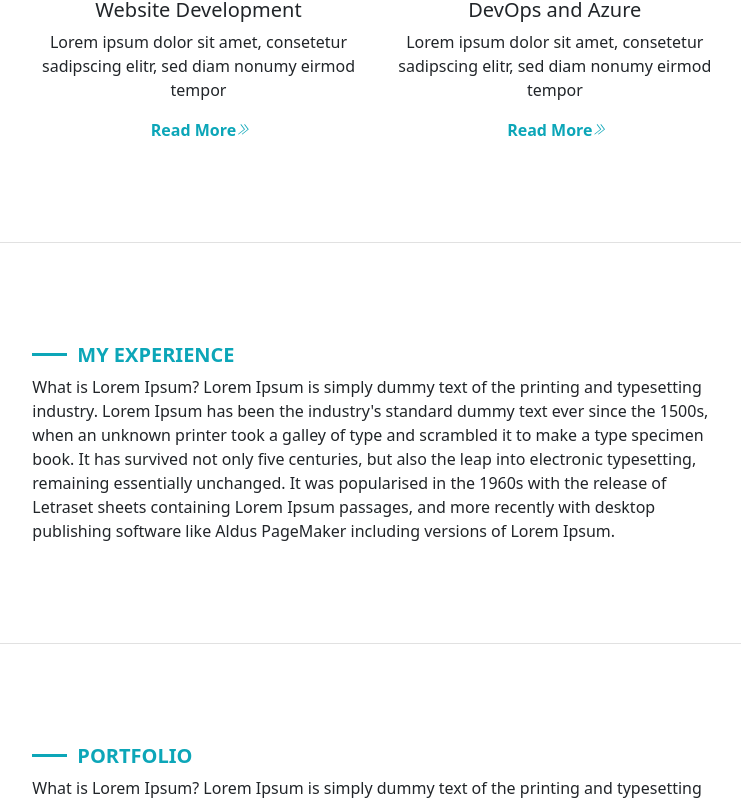
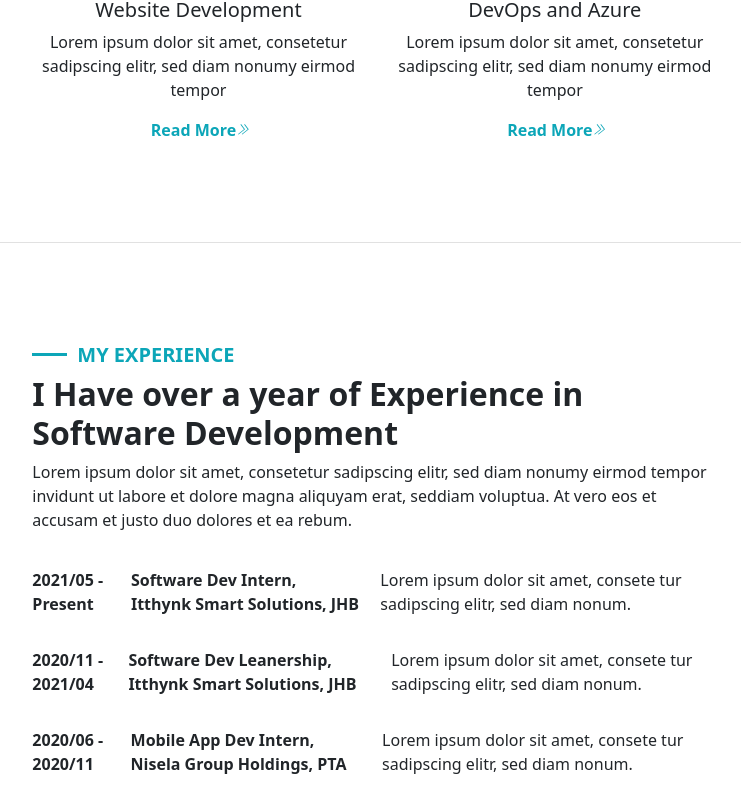
Before and after one commit to phillipAKhoza/portfolio, a React (Create React App) app: page / in a window 1280 px wide. Shown: the part 1997-2797 px from the top of the page, without its empty margins (535-1276 px from the left). Built offline with nearby package versions, Linux system fonts and the light colour scheme; a web font is replaced by a local one.

Commit message:
certfication

```diff
--- a/public/css/main.css
+++ b/public/css/main.css
@@ -63,8 +63,19 @@ ul li a.pk-light{
    top: 10px;
   left: -45px;
 }
+.institution-text{
+  font-size: 15px;
+  font-weight: bold;
+}
 
 /* 2. spacing */
+.certification li p{
+  padding: 0 ;
+  margin: 0;
+}
+.certification{
+  padding: 0 ;
+}
 .skill-item{
   text-align: center;
 }
--- a/public/css/responsive.css
+++ b/public/css/responsive.css
@@ -11,6 +11,54 @@
     .site-main{
       overflow-x: hidden;
     }
+    ul.company{
+      padding: 0;
+    }
+    li span{
+      font-weight: bold;
+    }
+    .experience-container{
+      padding: 20px 0 0 0;
+    }
+    .eatured-paragraph{
+      padding: 10px 0 0 0;
+    }
+    section.info.container{
+      margin-top:60px;
+    }
+    .featured-slipter-title{
+        margin-top: 80px;
+    }
+    .featured-slipter-info{
+      margin-top: 60px;
+    }
+    .btn.download{
+      font-size: 12px;
+    }
+}
+@media only screen and (min-width: 768px){
+  .company {
+    display: flex;
+    /* margin-block-start: 1em;
+    margin-block-end: 1em;
+    margin-inline-start: 0px;
+    margin-inline-end: 0px;
+    padding-inline-start: 40px; */
+  }
+  .company li{
+    padding: 0 20px 0 0px;
+  }
+  .certification{
+    display: flex;
+    padding-bottom: 20px;
+  }
+  .cert{
+    padding: 50px 0 0 0;
+  }
+  .cert-text{
+    padding: 0 0 0 20px;
+  }
+
 }
 @media only screen and (min-width: 992px) {
     .sticky {
--- a/src/components/Home.js
+++ b/src/components/Home.js
@@ -135,17 +135,39 @@ export class Home extends Component {
                             <div className="sub-title">
                                 <h5>MY EXPERIENCE</h5>
                                 </div>
-                            What is Lorem Ipsum?
-                            Lorem Ipsum is simply dummy text of the printing and typesetting industry. Lorem Ipsum has been the industry's standard dummy text ever since the 1500s, when an unknown printer took a galley of type and scrambled it to make a type specimen book. It has survived not only five centuries, but also the leap into electronic typesetting, remaining essentially unchanged. It was popularised in the 1960s with the release of Letraset sheets containing Lorem Ipsum passages, and more recently with desktop publishing software like Aldus PageMaker including versions of Lorem Ipsum.
-
+                                <h2 className="featured-title-h2">I Have over a year of Experience in Software Development</h2>
+                                <p className="featured-paragraph">Lorem ipsum dolor sit amet, consetetur sadipscing elitr, sed diam nonumy eirmod tempor invidunt ut labore et dolore magna aliquyam erat, seddiam voluptua. At vero eos et accusam et justo duo dolores et ea rebum.</p>
+                                <div className="experience-container">
+                                    <div className="experience-inner">
+                                        <ul className="company">
+                                            <li><span>2021/05 - Present</span></li>
+                                            <li><span>Software Dev Intern, Itthynk Smart Solutions, JHB</span></li>
+                                            <li><p>Lorem ipsum dolor sit amet, consete tur sadipscing elitr, sed diam nonum.</p></li>
+                                        </ul>
+                                    </div>
+                                    <div className="experience-inner">
+                                        <ul className="company">
+                                            <li><span>2020/11 - 2021/04</span></li>
+                                            <li><span>Software Dev Leanership, Itthynk Smart Solutions, JHB</span></li>
+                                            <li><p>Lorem ipsum dolor sit amet, consete tur sadipscing elitr, sed diam nonum.</p></li>
+                                        </ul>
+                                    </div>
+                                    <div className="experience-inner">
+                                        <ul className="company">
+                                            <li><span>2020/06 - 2020/11</span></li>
+                                            <li><span>Mobile App Dev Intern, Nisela Group Holdings, PTA</span></li>
+                                            <li><p>Lorem ipsum dolor sit amet, consete tur sadipscing elitr, sed diam nonum.</p></li>
+                                        </ul>
+                                    </div>
+                                </div>
+                                <p className="featured-paragraph">In addition to the company's work, I also do freelance work which enables me to improve my abilities and passion.</p>
                             </section>
                             <div className="featured-slipter-info"></div>
                             <section className="info container">
                             <div className="sub-title">
                                 <h5>PORTFOLIO</h5>
                                 </div>
-                            What is Lorem Ipsum?
-                            Lorem Ipsum is simply dummy text of the printing and typesetting industry. Lorem Ipsum has been the industry's standard dummy text ever since the 1500s, when an unknown printer took a galley of type and scrambled it to make a type specimen book. It has survived not only five centuries, but also the leap into electronic typesetting, remaining essentially unchanged. It was popularised in the 1960s with the release of Letraset sheets containing Lorem Ipsum passages, and more recently with desktop publishing software like Aldus PageMaker including versions of Lorem Ipsum.
+                                <h2 className="featured-title-h2">Check out my work</h2>
 
                             </section>
                             <div className="featured-slipter-info"></div>
@@ -153,18 +175,50 @@ export class Home extends Component {
                             <div className="sub-title">
                                 <h5>CERTIFICATIONS</h5>
                                 </div>
-                            What is Lorem Ipsum?
-                            Lorem Ipsum is simply dummy text of the printing and typesetting industry. Lorem Ipsum has been the industry's standard dummy text ever since the 1500s, when an unknown printer took a galley of type and scrambled it to make a type specimen book. It has survived not only five centuries, but also the leap into electronic typesetting, remaining essentially unchanged. It was popularised in the 1960s with the release of Letraset sheets containing Lorem Ipsum passages, and more recently with desktop publishing software like Aldus PageMaker including versions of Lorem Ipsum.
-
-                            </section>
-                            <div className="featured-slipter-info"></div>
-                            <section className="info container">
-                            <div className="sub-title">
-                                <h5>BLOG</h5>
+                                <h2 className="featured-title-h2">The qualifications I possess</h2>
+                                <p className="featured-paragraph">Lorem ipsum dolor sit amet, consetetur sadipscing elitr, sed diam nonumy eirmod tempor invidunt ut labore et dolore magna aliquyam erat, seddiam voluptua. At vero eos et accusam et justo duo dolores et ea rebum.</p>
+                                <div className="row certification-container">
+                                    <div className="cert col-sm-6 col-lg-6">
+                                        <div className="certificate-inner">
+                                            <ul className="certification">
+                                                <li className="cert-img">
+                                                    <img src="https://via.placeholder.com/50x50/444444.jpg" alt="qualification" />
+                                                </li>
+                                                <li className="cert-text">
+                                                    <p className="institution-text">Azure Administrator Associate</p>
+                                                    <p className="institution-year">03-2021</p>
+                                                </li>
+                                            </ul>
+                                        </div>
+                                        <div className="certificate-inner">
+                                            <ul className="certification">
+                                                <li className="cert-img">
+                                                    <img src="https://via.placeholder.com/50x50/444444.jpg" alt="qualification" />
+                                                </li>
+                                                <li className="cert-text">
+                                                    <p className="institution-text">National Diploma Information Technology</p>
+                                                    <p className="institution-year">01-2021</p>
+                                                </li>
+                                            </ul>
+                                        </div>
+                                        <div className="certificate-inner">
+                                            <ul className="certification">
+                                                <li className="cert-img">
+                                                    <img src="https://via.placeholder.com/50x50/444444.jpg" alt="qualification" />
+                                                </li>
+                                                <li className="cert-text">
+                                                    <p className="institution-text">Microsoft 480 Exam </p>
+                                                    <p className="institution-year">12-2020</p>
+                                                </li>
+                                            </ul>
+                                        </div>
+                                    </div>
+                                    <div className="col-sm-6 col-lg-6">
+                                        <div >
+                                            <img /*src="img/khoza.jpg"*/ src="https://via.placeholder.com/300x300/444444.jpg" title="single-img-five" alt="single-img-five" />
+                                        </div>
+                                    </div>
                                 </div>
-                            What is Lorem Ipsum?
-                            Lorem Ipsum is simply dummy text of the printing and typesetting industry. Lorem Ipsum has been the industry's standard dummy text ever since the 1500s, when an unknown printer took a galley of type and scrambled it to make a type specimen book. It has survived not only five centuries, but also the leap into electronic typesetting, remaining essentially unchanged. It was popularised in the 1960s with the release of Letraset sheets containing Lorem Ipsum passages, and more recently with desktop publishing software like Aldus PageMaker including versions of Lorem Ipsum.
-
                             </section>
                             <div className="featured-slipter-info"></div>
                             <section className="info container">
--- a/src/components/layout/Header.js
+++ b/src/components/layout/Header.js
@@ -28,7 +28,7 @@ export class Header extends Component {
                             </li>
                         </ul>
                         <div class="form-inline my-2 my-lg-0">
-                         <a className="btn btn-outline-warning my-2 my-sm-0" type="submit">Download CV <i className="fa fa-download featured-icon"></i></a>
+                         <a className="btn download btn-outline-warning my-2 my-sm-0" type="submit">Download CV <i className="fa fa-download featured-icon"></i></a>
                         </div>
                     </div>
                 </div>
```
